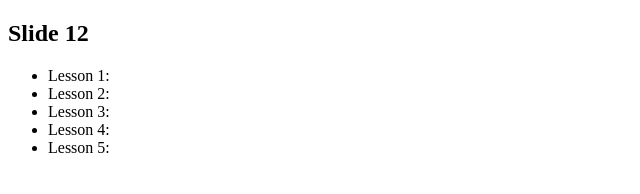
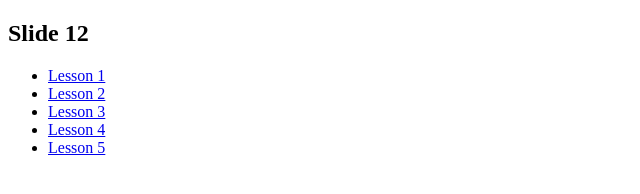
Before and after one commit to lekhanh-dev/lekhanh-dev.github.io, a plain HTML site: page HomeWork/index.html in a window 1280 px wide. Shown: the whole page, without its empty margins (0-640 px from the left). Drawn offline with Linux system fonts and the light colour scheme.

Commit message:
Homework slide 12

```diff
--- a/HomeWork/index.html
+++ b/HomeWork/index.html
@@ -11,29 +11,29 @@
       <h2>Slide 12</h2>
       <ul>
         <li>
-          Lesson 1:<a
-            href="https://lekhanh-dev.github.io/HomeWork/Slide12/lesson1.html"
-          ></a>
+          <a href="https://lekhanh-dev.github.io/HomeWork/Slide12/lesson1.html"
+            >Lesson 1</a
+          >
         </li>
         <li>
-          Lesson 2:<a
-            href="https://lekhanh-dev.github.io/HomeWork/Slide12/lesson2.html"
-          ></a>
+          <a href="https://lekhanh-dev.github.io/HomeWork/Slide12/lesson2.html"
+            >Lesson 2</a
+          >
         </li>
         <li>
-          Lesson 3:<a
-            href="https://lekhanh-dev.github.io/HomeWork/Slide12/lesson3.html"
-          ></a>
+          <a href="https://lekhanh-dev.github.io/HomeWork/Slide12/lesson3.html"
+            >Lesson 3</a
+          >
         </li>
         <li>
-          Lesson 4:<a
-            href="https://lekhanh-dev.github.io/HomeWork/Slide12/lesson4.html"
-          ></a>
+          <a href="https://lekhanh-dev.github.io/HomeWork/Slide12/lesson4.html"
+            >Lesson 4</a
+          >
         </li>
         <li>
-          Lesson 5:<a
-            href="https://lekhanh-dev.github.io/HomeWork/Slide12/lesson5.html"
-          ></a>
+          <a href="https://lekhanh-dev.github.io/HomeWork/Slide12/lesson5.html"
+            >Lesson 5</a
+          >
         </li>
       </ul>
     </div>
```
